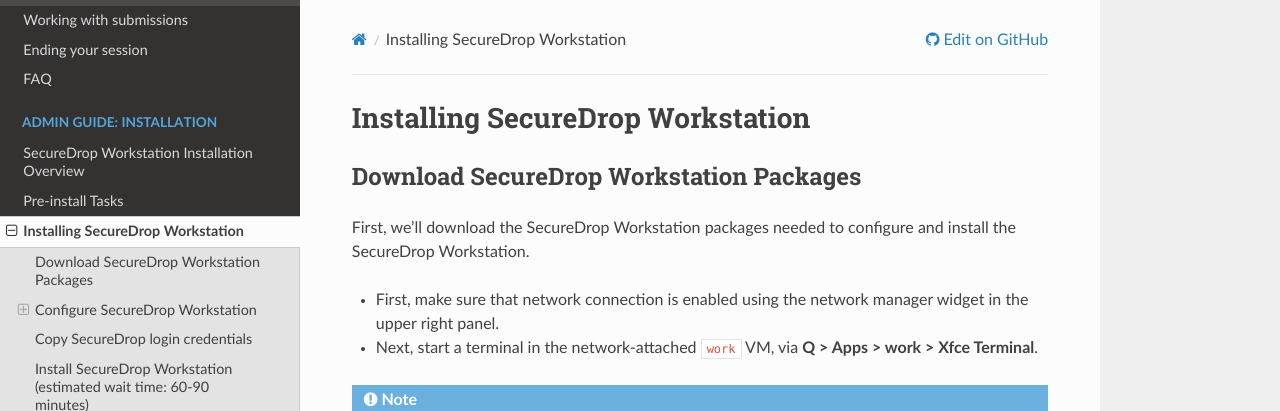
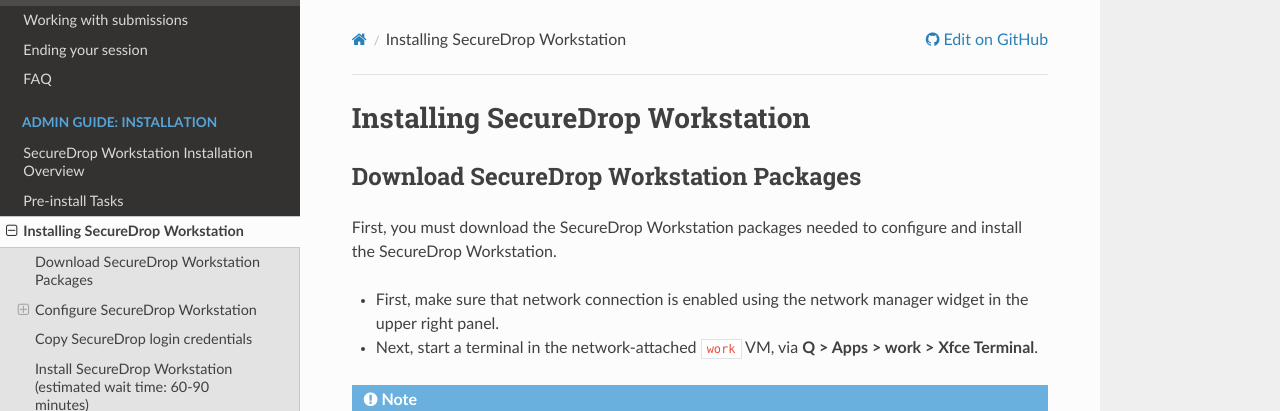
Before and after one commit to freedomofpress/securedrop-workstation-docs, a Sphinx documentation site: the page built from docs/admin/install/install.rst, in a window 1280 px wide and 900 px high. Shown: the top 411 px of the window. Built offline with Sphinx 7.4.7 and the Read the Docs theme 3.1.0, drawn with Linux system fonts in a browser that asks for light colours; some of the changed text lies outside the part shown.

Commit message:
review comments

```diff
--- a/docs/admin/install/install.rst
+++ b/docs/admin/install/install.rst
@@ -6,7 +6,7 @@
 Download SecureDrop Workstation Packages
 ~~~~~~~~~~~~~~~~~~~~~~~~~~~~~~~~~~~~~~~~
 
-First, we'll download the SecureDrop Workstation packages needed to configure and install the SecureDrop Workstation.
+First, you must download the SecureDrop Workstation packages needed to configure and install the SecureDrop Workstation.
 
 - First, make sure that network connection is enabled using the network manager widget in the upper right panel.
 
@@ -98,7 +98,7 @@
 Configure SecureDrop Workstation
 ~~~~~~~~~~~~~~~~~~~~~~~~~~~~~~~~
 
-Now we're ready to proceed with configuring the SecureDrop Workstation with the correct *Journalist Interface* details and submission private key.
+Now you can proceed with configuring the SecureDrop Workstation with the correct *Journalist Interface* details and submission private key.
 
 Import Submission Private Key
 -----------------------------
@@ -159,7 +159,7 @@
 
       sdw-admin --configure
 
-  The command will print out the imported Journalist Interface details to confirm before proceeding.
+  The command will print out the imported *Journalist Interface* details to confirm before proceeding.
 
 - If you used an *Admin Workstation* USB drive, or you don't intend to copy a password database to this workstation, safely disconnect the USB drive now. In the ``vault`` file manager, right-click on the **TailsData** sidebar entry, then select **Unmount** and disconnect the USB drive.
 
@@ -198,7 +198,7 @@
 
 - Inspect each section of the password database to ensure that it contains only the information required by the journalist user to log in.
 
-- Close the application window and shut down the ``vault`` VM (using the Qube widget in the upper right panel).
+- Close the application window and shut down the ``vault`` VM (using the Qube widget in the upper right panel). At this time, you can also re-enable network connection using the network manager widget.
 
 Install SecureDrop Workstation (estimated wait time: 60-90 minutes)
 ~~~~~~~~~~~~~~~~~~~~~~~~~~~~~~~~~~~~~~~~~~~~~~~~~~~~~~~~~~~~~~~~~~~~~
--- a/docs/admin/install/troubleshoot.rst
+++ b/docs/admin/install/troubleshoot.rst
@@ -40,7 +40,9 @@
 
     sudo cp /tmp/sd-journalist.sec /usr/share/securedrop-workstation-dom0-config/
 
-- Proceed with :ref:`configuring the workstation<manual_configure>`
+- You can run ``sdw-admin --configure`` to now import the Journalist Interface details and complete configuration.
+
+  Alternatively, follow the steps below to do so manually. Once both Submission Key and Journalist Interface details are imported, proceed with :ref:`configuring the workstation<manual_configure>`.
 
 .. _manual_copy_journalist:
 
```
